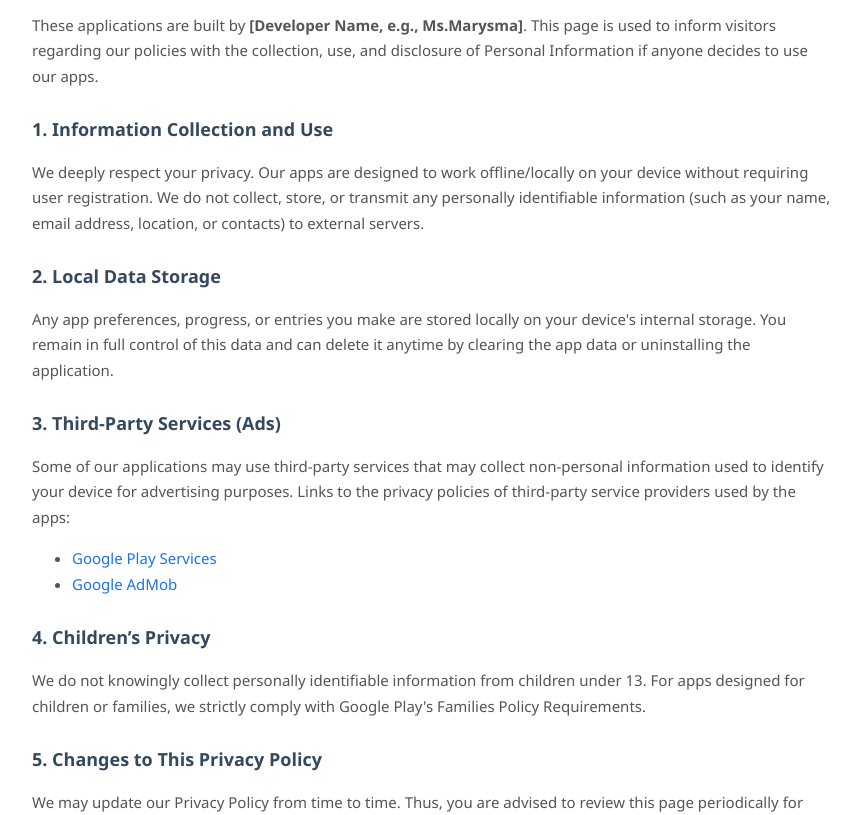
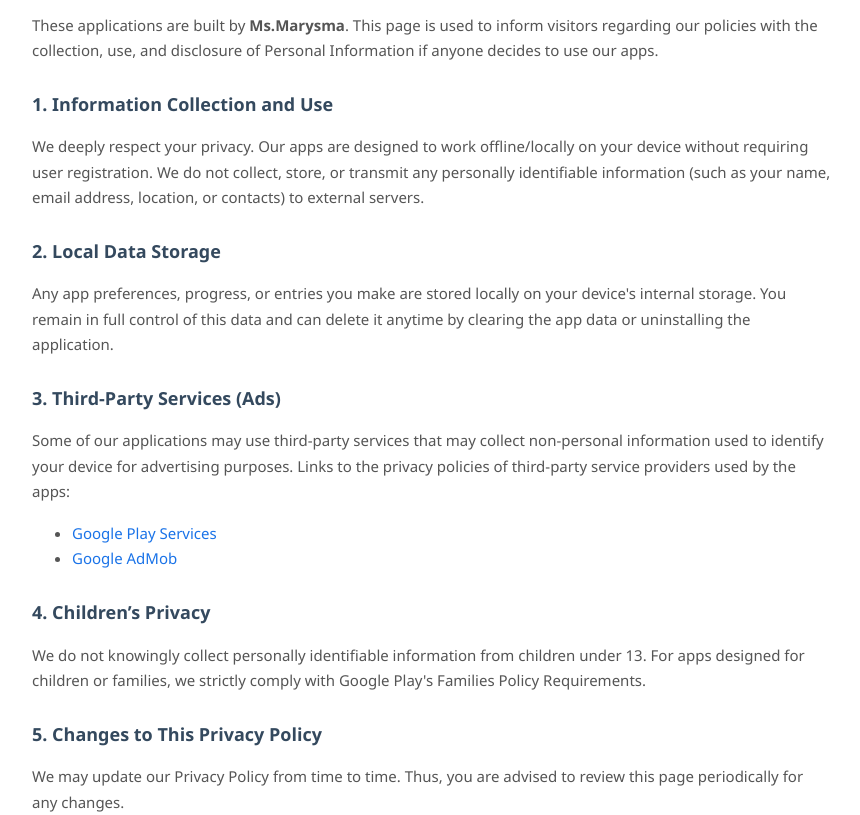
Before and after one commit to MsMarysma/ms.marysma, a plain HTML site: page privacy.html in a window 1280 px wide. Shown: the part 1211-2026 px from the top of the page, without its empty margins (208-1068 px from the left). Drawn offline with Linux system fonts and the light colour scheme.

Commit message:
Update privacy.html

```diff
--- a/privacy.html
+++ b/privacy.html
@@ -115,7 +115,7 @@
     <div class="en-section">
         <span class="badge">Last Updated: November 2026</span>
         <h1>Privacy Policy</h1>
-        <p>These applications are built by <strong>[Developer Name, e.g., Ms.Marysma]</strong>. This page is used to inform visitors regarding our policies with the collection, use, and disclosure of Personal Information if anyone decides to use our apps.</p>
+        <p>These applications are built by <strong>Ms.Marysma</strong>. This page is used to inform visitors regarding our policies with the collection, use, and disclosure of Personal Information if anyone decides to use our apps.</p>
 
         <h2>1. Information Collection and Use</h2>
         <p>We deeply respect your privacy. Our apps are designed to work offline/locally on your device without requiring user registration. We do not collect, store, or transmit any personally identifiable information (such as your name, email address, location, or contacts) to external servers.</p>
```
